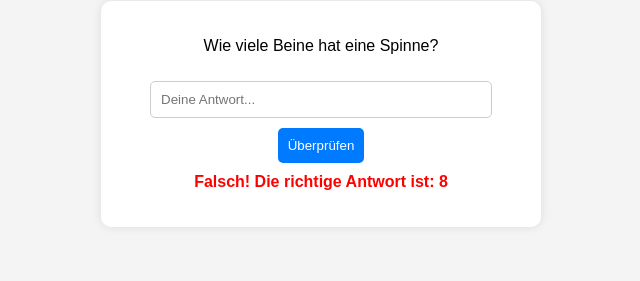
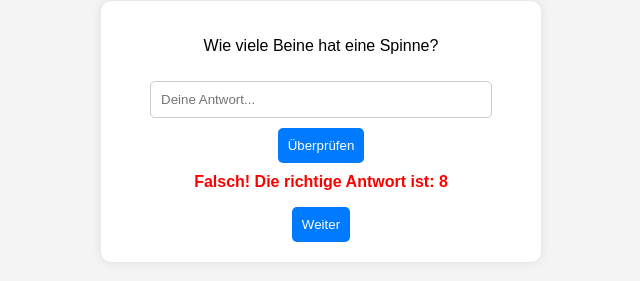
Before and after one commit to LinusHeller/Schnitzeljagd_1, a plain HTML site: page index.html in a window 1280 px wide. Both pictures are taken after a click on the button "Überprüfen". Shown: the part 107-388 px from the top of the page, without its empty margins (319-959 px from the left). Drawn offline with Linux system fonts and the light colour scheme.

Commit message:
index.html

```diff
--- a/index.html
+++ b/index.html
@@ -41,31 +41,65 @@
             margin-top: 10px;
             font-weight: bold;
         }
+        .hidden {
+            display: none;
+        }
     </style>
 </head>
 <body>
     <h1>Schnitzeljagd</h1>
     <div class="quiz-container">
-        <p id="question">Wie viele Beine hat eine Spinne?</p>
+        <p id="question"></p>
         <input type="text" id="answer" placeholder="Deine Antwort...">
         <button onclick="checkAnswer()">Überprüfen</button>
         <p id="result" class="result"></p>
+        <button id="nextButton" class="hidden" onclick="nextQuestion()">Weiter</button>
     </div>
 
     <script>
+        const questions = [
+            { question: "Wie viele Beine hat eine Spinne?", answer: "8" },
+            { question: "Was ist die Hauptstadt von Frankreich?", answer: "Paris" },
+            { question: "Wie viele Planeten hat unser Sonnensystem?", answer: "8" },
+            { question: "Welches Element hat das chemische Symbol 'O'?", answer: "Sauerstoff" }
+        ];
+
+        let currentQuestionIndex = 0;
+
+        function loadQuestion() {
+            document.getElementById("question").textContent = questions[currentQuestionIndex].question;
+            document.getElementById("answer").value = "";
+            document.getElementById("result").textContent = "";
+            document.getElementById("nextButton").classList.add("hidden");
+        }
+
         function checkAnswer() {
-            var userAnswer = document.getElementById("answer").value.trim();
-            var correctAnswer = "8"; // Richtige Antwort
-            var resultText = document.getElementById("result");
+            const userAnswer = document.getElementById("answer").value.trim();
+            const correctAnswer = questions[currentQuestionIndex].answer;
+            const resultText = document.getElementById("result");
+            const nextButton = document.getElementById("nextButton");
 
-            if (userAnswer === correctAnswer) {
+            if (userAnswer.toLowerCase() === correctAnswer.toLowerCase()) {
                 resultText.textContent = "Richtig! Super gemacht!";
                 resultText.style.color = "green";
+                nextButton.classList.remove("hidden");
             } else {
                 resultText.textContent = "Falsch! Die richtige Antwort ist: " + correctAnswer;
                 resultText.style.color = "red";
+                nextButton.classList.remove("hidden");
             }
         }
+
+        function nextQuestion() {
+            currentQuestionIndex++;
+            if (currentQuestionIndex < questions.length) {
+                loadQuestion();
+            } else {
+                document.querySelector(".quiz-container").innerHTML = "<h2>Glückwunsch! Du hast das Quiz beendet.</h2>";
+            }
+        }
+
+        loadQuestion();
     </script>
 </body>
 </html>
```
